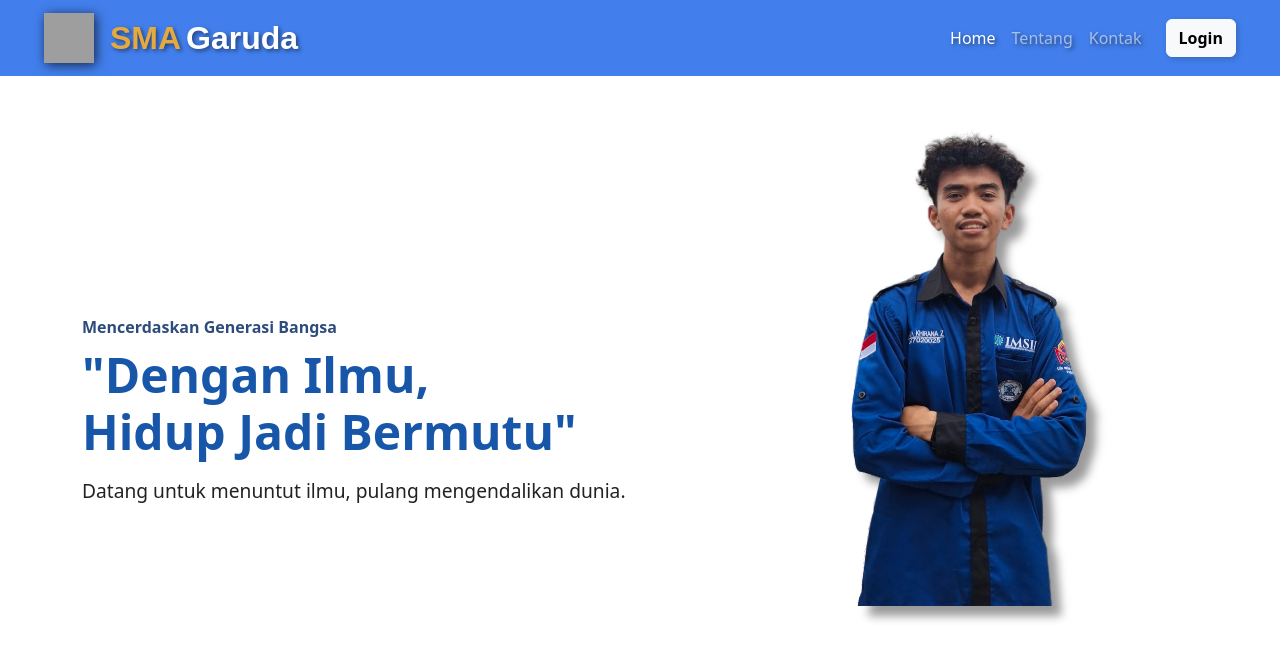
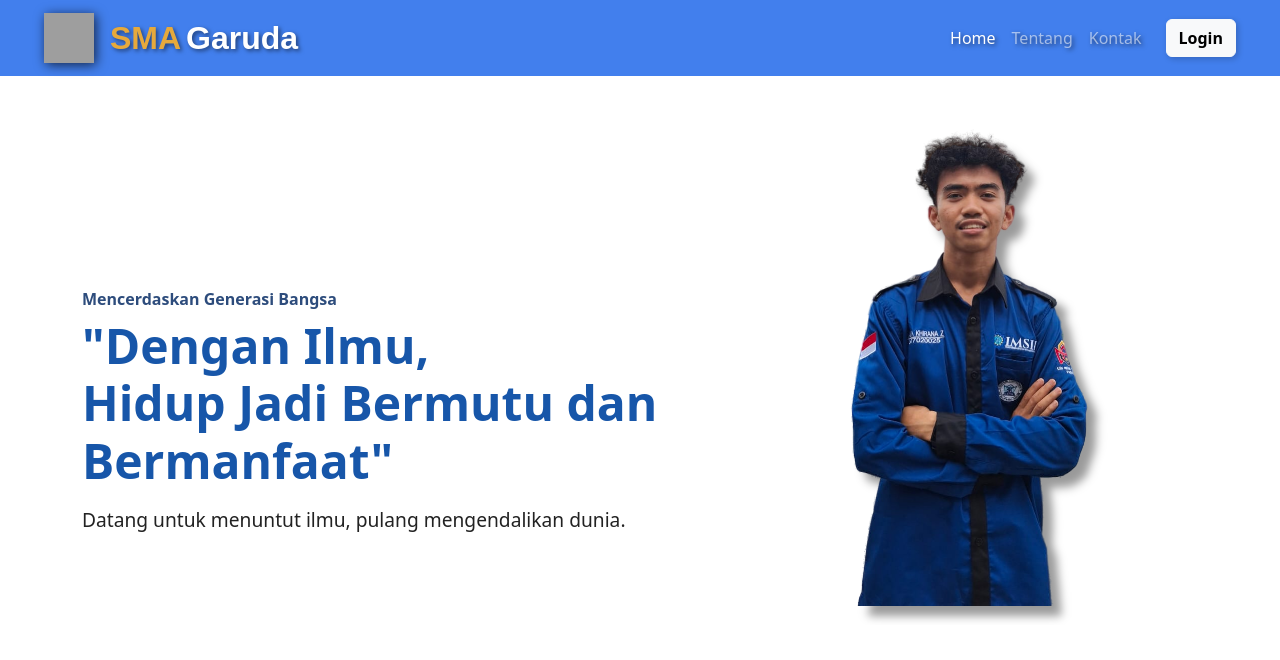
Before and after one commit to aulyakz/UasA-SD-Topik1, a Flask app: page / in a window 1280 px wide. Shown: the top 660 px of the page. Run offline with Flask 3, Linux system fonts and the light colour scheme; grey boxes are pictures that could not be loaded.

Commit message:
ubah index

```diff
--- a/templates/user/index.html
+++ b/templates/user/index.html
@@ -1,18 +1,17 @@
 {%extends 'user/layout.html'%} {%block isi%}
 
 <!-- Hero Section -->
-
 
 <!-- Main Hero Content -->
 <div class="container mt-5">
   <div class="row align-items-center">
     <div class="col-lg-7 mb-4 mb-lg-0">
       <h6 class="fw-bold" style="color: #2d4c7c">Mencerdaskan Generasi Bangsa</h6>
-      <h1 class="fw-bold mb-3" style="color: #1756a9; font-size: 3rem">"Dengan Ilmu,<br />Hidup Jadi Bermutu"</h1>
+      <h1 class="fw-bold mb-3" style="color: #1756a9; font-size: 3rem">"Dengan Ilmu,<br />Hidup Jadi Bermutu dan Bermanfaat"</h1>
       <p class="mb-4" style="font-size: 1.2rem; color: #222">Datang untuk menuntut ilmu, pulang mengendalikan dunia.</p>
     </div>
-    <div class="col-lg-5 text-center d-flex align-items-start justify-content-center" style="min-height:600px;">
-      <img src="{{ url_for('static', filename='fuad.png') }}" alt="Siswa" class="img-fluid" style="max-height:90vh; width:auto; object-fit:contain; margin-top:-60px;">
+    <div class="col-lg-5 text-center d-flex align-items-start justify-content-center" style="min-height: 600px">
+      <img src="{{ url_for('static', filename='fuad.png') }}" alt="Siswa" class="img-fluid" style="max-height: 90vh; width: auto; object-fit: contain; margin-top: -60px" />
     </div>
   </div>
 </div>
```
